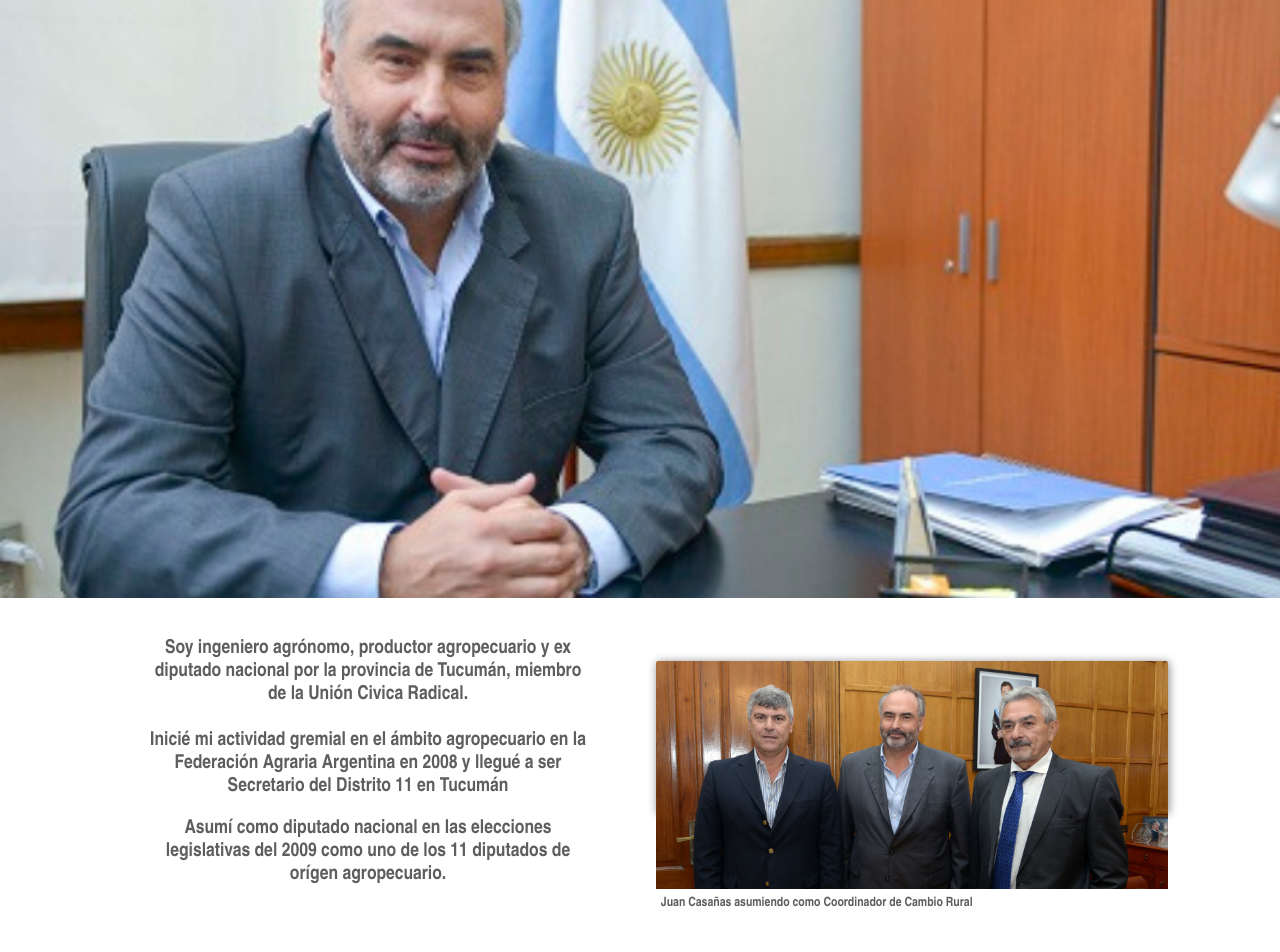
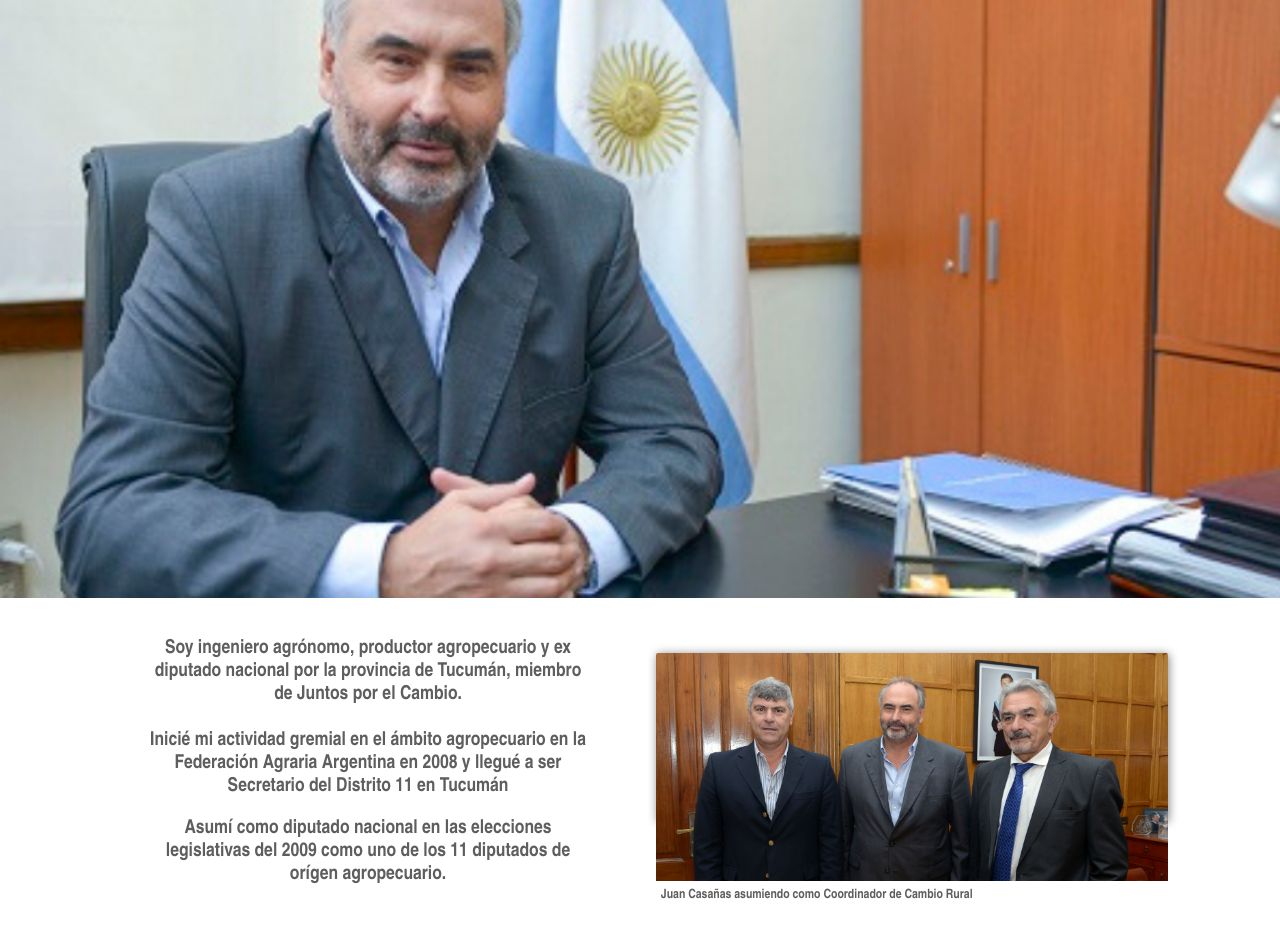
Before and after one commit to lucianocolin/juan-casanas, a React (Create React App) app in the folder juan-casanas-react/: page / in a window 1280 px wide. Shown: the part 271-1223 px from the top of the page. Built offline with nearby package versions, Linux system fonts and the light colour scheme.

Commit message:
image border modified

```diff
--- a/juan-casanas-react/src/css/Home.css
+++ b/juan-casanas-react/src/css/Home.css
@@ -36,7 +36,7 @@
 
 .home-main-img-container{
   width: 80%;
-  height: 9.5rem;
+  height: 10.5rem;
   margin-bottom: 3rem;
   box-shadow: 1px 1px 10px rgb(135, 134, 134);
   border-radius: 2px;
--- a/juan-casanas-react/src/pages/Home.jsx
+++ b/juan-casanas-react/src/pages/Home.jsx
@@ -16,7 +16,7 @@ const Home = () => {
       <div className='home-p-container' data-aos='fade-up'>
         <p>
           Soy ingeniero agrónomo, productor agropecuario y ex diputado
-          nacional por la provincia de Tucumán, miembro de la Unión Civica Radical. <br /> <br />
+          nacional por la provincia de Tucumán, miembro de Juntos por el Cambio. <br /> <br />
           Inicié mi actividad gremial en el ámbito agropecuario en la Federación Agraria Argentina
           en 2008 y llegué a ser Secretario del Distrito 11 en Tucumán
         </p>
```
